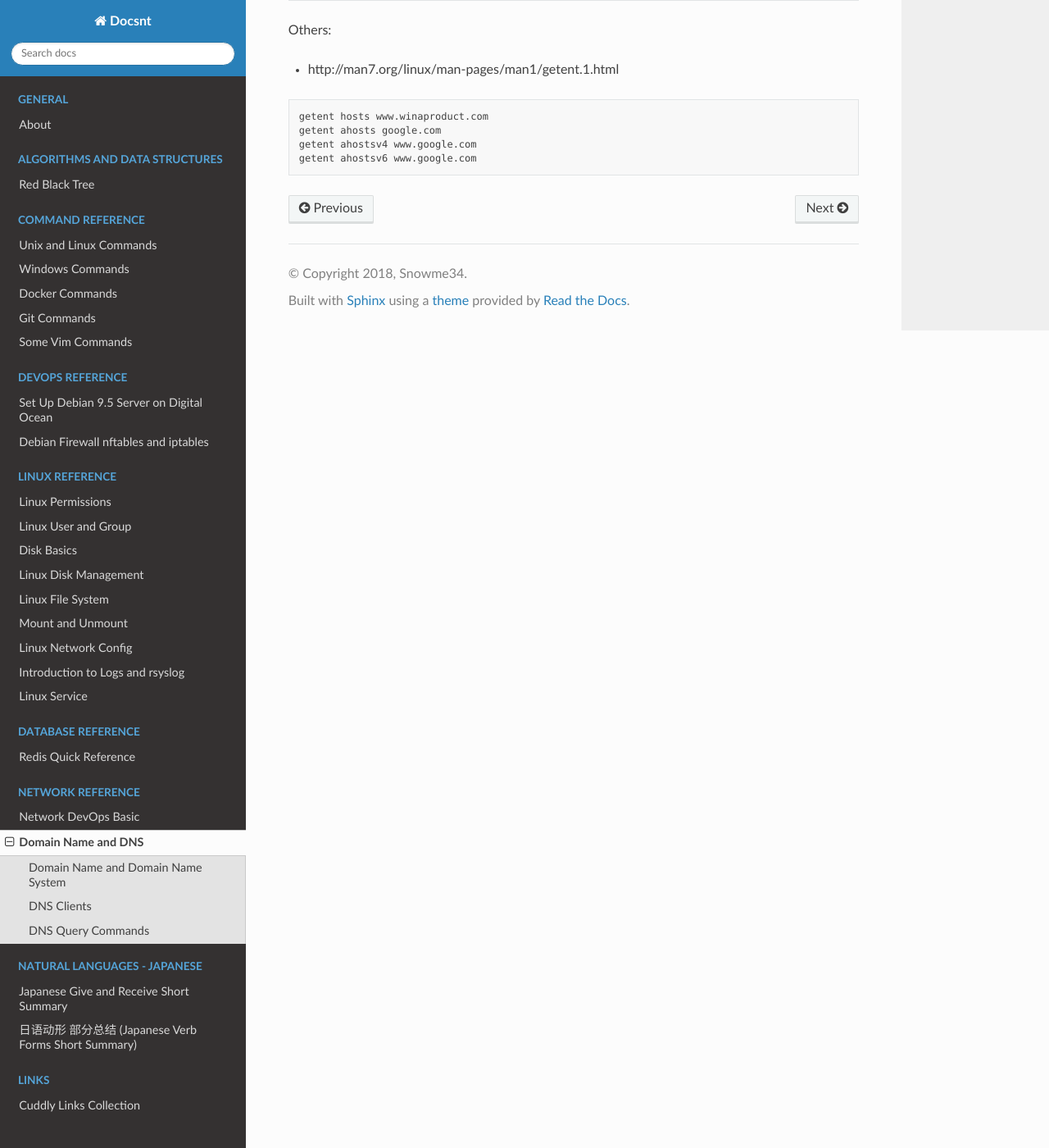
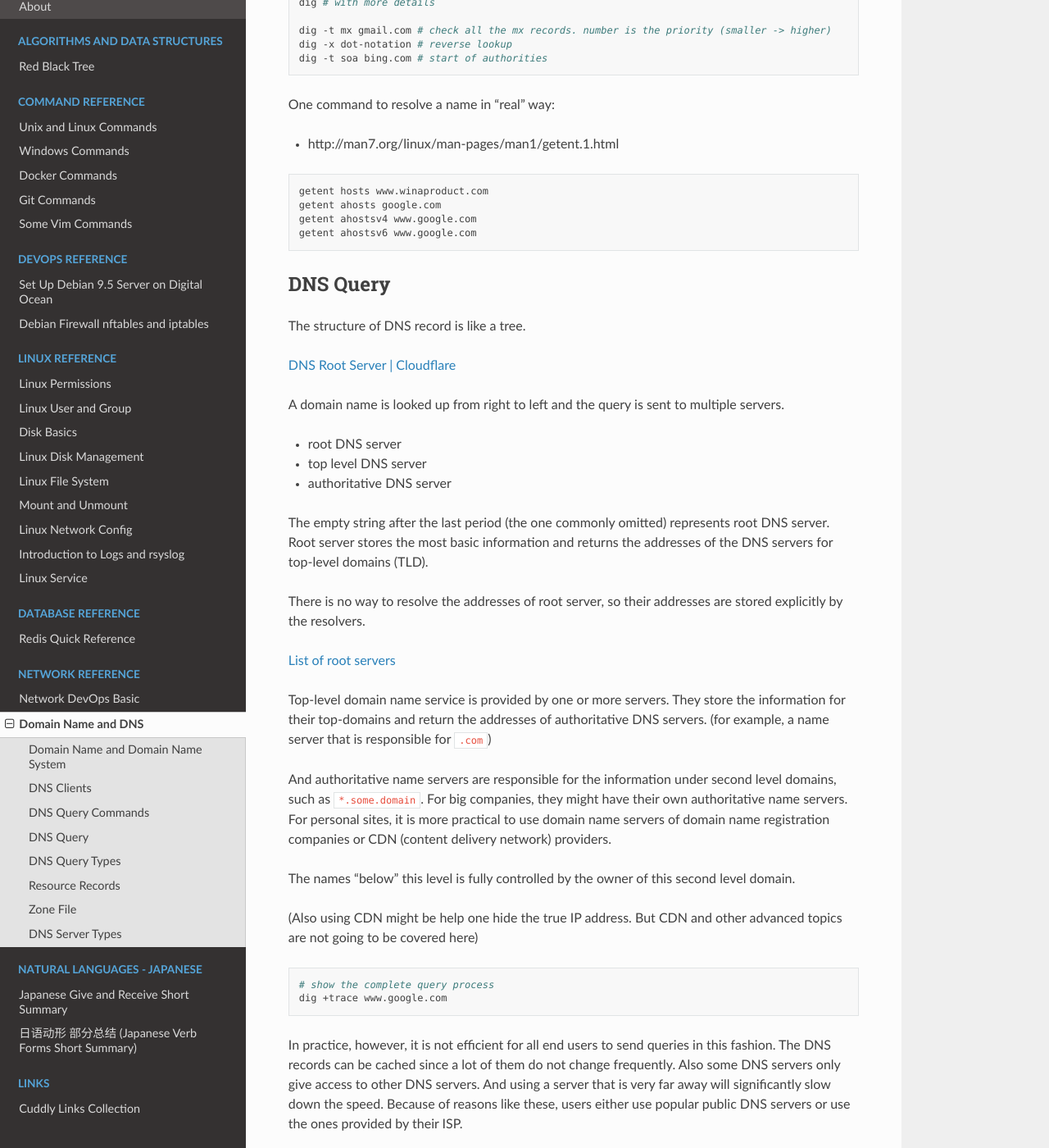
Before and after one commit to snowme34/snowme34.com, a Sphinx documentation site: the page built from docs/source/reference/network/domain-name-and-dns.md, in a window 1280 px wide and 1400 px high, scrolled down 1827 px. Shown: the whole window at 82% size. Built offline with Sphinx 7.4.7 and the Read the Docs theme 2.0.0, drawn with Linux system fonts in a browser that asks for light colours; some of the changed text lies outside the part shown.

Commit message:
upadte DNS

````diff
--- a/docs/source/reference/network/domain-name-and-dns.md
+++ b/docs/source/reference/network/domain-name-and-dns.md
@@ -3,18 +3,20 @@
 ## Domain Name and Domain Name System
 
 Computers use IP addresses to communicate.
-But it is hard to memorize and manage those
-so humans use Domain Names.
+But since it is hard to memorize and manage
+those "numbers" directly, humans use Domain Names.
 
 Domain Name System (DNS) translates the domain names to real addresses
 that the computer understands. One domain name can have different
 results returned based on different conditions for different queries
 (for example, open gmail.com is different from send email to @gmail.com).
 
-DNS is provided by DNS servers.
+DNS services are provided by DNS servers.
 
-One fully qualified domain name ([FQDN]) has 3 (usually) parts and is divided using period character, '.'.
+One fully qualified domain name ([FQDN]) has 3 parts and is divided using period character, '.'.
 There are 4 period characters in total but the dot at the end is commonly omitted.
+
+(In fact there are 4 parts and the root domain, the one after the last period, is represented using empty string)
 
 [FQDN]:https://en.wikipedia.org/wiki/Fully_qualified_domain_name
 
@@ -69,16 +71,18 @@
 
 ## DNS Query Commands
 
-Commands that directly send queries to DNS servers:
-
-* they skip `nsswitch.conf`
+Commands that directly send queries to DNS servers (skip `nsswitch.conf`):
 
 ```bash
 host
 dig # with more details
+
+dig -t mx gmail.com # check all the mx records. number is the priority (smaller -> higher)
+dig -x dot-notation # reverse lookup
+dig -t soa bing.com # start of authorities
 ```
 
-Others:
+One command to resolve a name in "real" way:
 
 * http://man7.org/linux/man-pages/man1/getent.1.html
 
@@ -88,3 +92,169 @@
 getent ahostsv4 www.google.com
 getent ahostsv6 www.google.com
 ```
+
+## DNS Query
+
+The structure of DNS record is like a tree.
+
+[DNS Root Server | Cloudflare](https://www.cloudflare.com/learning/dns/glossary/dns-root-server/)
+
+A domain name is looked up from right to left and the query is sent to multiple servers.
+
+* root DNS server
+* top level DNS server
+* authoritative DNS server
+
+The empty string after the last period (the one commonly omitted) represents
+root DNS server. Root server stores the most basic information and
+returns the addresses of the DNS servers for top-level domains (TLD).
+
+There is no way to resolve the addresses of root server, so their
+addresses are stored explicitly by the resolvers.
+
+[List of root servers](https://www.iana.org/domains/root/servers)
+
+Top-level domain name service is provided by one or more servers.
+They store the information for their top-domains and return the addresses
+of authoritative DNS servers. (for example, a name server that is
+responsible for `.com`)
+
+And authoritative name servers are responsible for the information under
+second level domains, such as `*.some.domain`. For big companies, they
+might have their own authoritative name servers. For personal sites,
+it is more practical to use domain name servers of domain name
+registration companies or CDN (content delivery network) providers.
+
+The names "below" this level is fully controlled by the owner of this
+second level domain.
+
+(Also using CDN might be help one hide the true IP address.
+But CDN and other advanced topics are not going to be covered here)
+
+```bash
+# show the complete query process
+dig +trace www.google.com
+```
+
+In practice, however, it is not efficient for all end users to send queries in this fashion.
+The DNS records can be cached since a lot of them do not change frequently.
+Also some DNS servers only give access to other DNS servers. And using a server that
+is very far away will significantly slow down the speed. Because of reasons like these,
+users either use popular public DNS servers or use the ones provided by their ISP.
+
+[What is DNS | Cloudflare](https://www.cloudflare.com/learning/dns/what-is-dns/)
+
+## DNS Query Types
+
+* iterative query
+* recursive query
+
+In a iterative query, client sends the query to a DNS server. If the server does
+not have a direct answer, it sends the address of another DNS server back to client.
+And client will send the query to that DNS server. This procedure is repeated until
+a server answers a matching address or an error occurs.
+
+In a recursive query, the DNS server (usually a recursive resolver) will
+recursively resolve the domain name and send either the answer or an error back
+to the client.
+
+In real life, they are combined and DNS servers will cache the records.
+
+## Resource Records
+
+DNS information is stored using a format called Resource Record.
+
+Resource record can store information more than IP addresses.
+
+Some random examples:
+
+```bash
+www IN  A     192.169.1.1
+g   IN  CNAME www.google.com.
+```
+
+Common resource record data fields:
+
+* NAME
+  * the name of the host
+* CLASS
+  * class of the resource, IN is Internet
+* TYPE
+  * type of the resource
+* RDATA
+  * record data
+
+Types:
+
+* A: a ipv4 record
+* AAAA: ipv6
+* CNAME: Canonical Name
+* MX: mail exchange, the domain of the e-mail service
+* PTR: pointers, reverse map
+* SRC: service record
+* TXT: text
+
+The domains must be complete in resource records. So there is a period
+at the end of the domains.
+
+[DNS Resource Records - Cisco](https://www.cisco.com/c/en/us/support/docs/ip/domain-name-system-dns/12684-dns-resource.html)
+
+## Zone File
+
+A zone file is used to store the information of a domain.
+
+The format is fixed.
+
+For bind, the zone files are located at `/var/named/zone/`.
+
+Example:
+
+```conf
+$TTL 1D ; time to live
+@       IN      SOA     ns1.invalid.domain. admin.invalid.domain. (
+                        1       ; Serial
+                        3h      ; Refresh
+                        1h      ; Retry
+                        1w      ; Expire
+                        3h )    ; Minimum
+
+                NS      @
+                MX      10      mail.invalid.domain.
+                TXT     "Some Text"
+
+example.com.    IN      A       1.2.3.4
+ns1             IN      A       127.0.0.1
+ns2             IN      A       192.168.1.1
+www             IN      CNAME   example.com.
+ftp             IN      CNAME   example.com.
+```
+
+Serial simply means how many times did this file change.
+For each change, increment it by 1, which will notify other
+servers refresh.
+
+Refresh is the refresh rate.
+
+[DNS HOWTO : A real domain example](https://www.tldp.org/HOWTO/DNS-HOWTO-7.html)
+
+## DNS Server Types
+
+* Primary (master):
+
+A primary DNS server stores the zone file of a domain.
+All changes of the config should be done here.
+
+* Secondary (slave):
+
+Load balance. Fetch zone file from the primary server.
+Sync with the primary server.
+
+* Caching only:
+
+No zone files. Provide services based on caches.
+Load balance or accelerate the DNS queries. Not
+as common as the 2 types above.
+
+If there are plenty of DNS queries in a LAN, a
+cache-only DNS server can be used to cache all
+the queries for the devices in this network.
````
